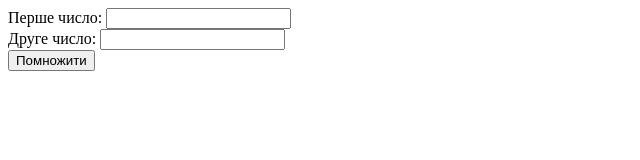
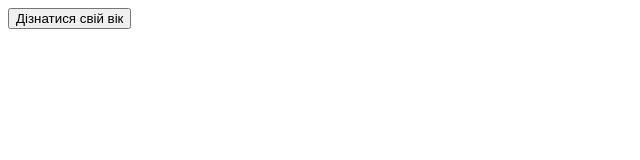
Before and after one commit to alinaHritsevich/gulp-minify-practice, a website: page app/page01.html in a window 1280 px wide. Shown: the whole page, without its empty margins (0-640 px from the left). Drawn offline with Linux system fonts and the light colour scheme.

Commit message:
add page01 task

```diff
--- a/app/page01.html
+++ b/app/page01.html
@@ -1,17 +1,12 @@
 <!DOCTYPE html>
-<html>
+<html lang="uk">
 <head>
-    <title>Сторінка множення</title>
+    <meta charset="UTF-8">
+    <title>Вік користувача</title>
+    <link rel="stylesheet" href="styles.css">
 </head>
 <body>
-    <form>
-        Перше число: <input id="first_num" type="number" /><br>
-        Друге число: <input id="second_num" type="number" /><br>
-        <input type="button" onClick="mult()" value="Помножити" />
-    </form>
-    <p id="result"></p>
-
-    <!-- Підключаємо твій скрипт -->
+    <button id="ageButton">Дізнатися свій вік</button>
     <script src="script1.js"></script>
 </body>
 </html>
--- a/app/script1.js
+++ b/app/script1.js
@@ -1,8 +1,6 @@
-function mult() {
-    // Беремо числа з віконець
-    let num1 = document.getElementById("first_num").value;
-    let num2 = document.getElementById("second_num").value;
-
-    // Множимо і показуємо результат
-    document.getElementById("result").innerHTML = "Результат: " + (num1 * num2);
-}
+document.getElementById("ageButton").onclick = function() {
+    var years = prompt("Скільки вам років?", 17); // поставив 17, як у тебе
+    if (years !== null) {
+        alert("Вам " + years + " років!");
+    }
+};
```
